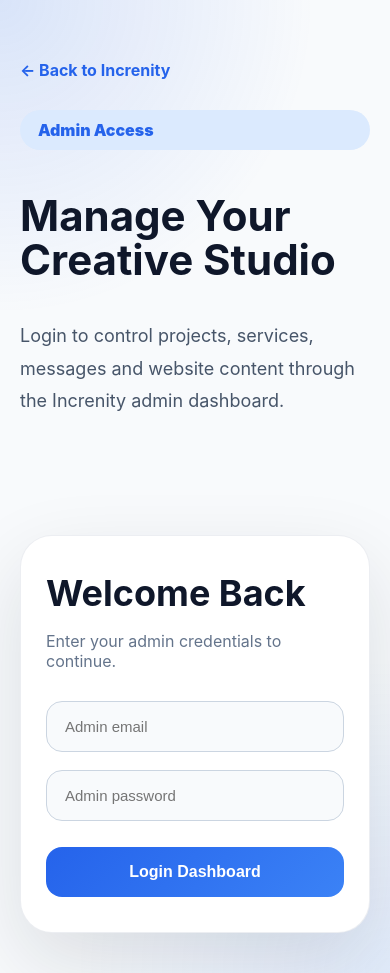
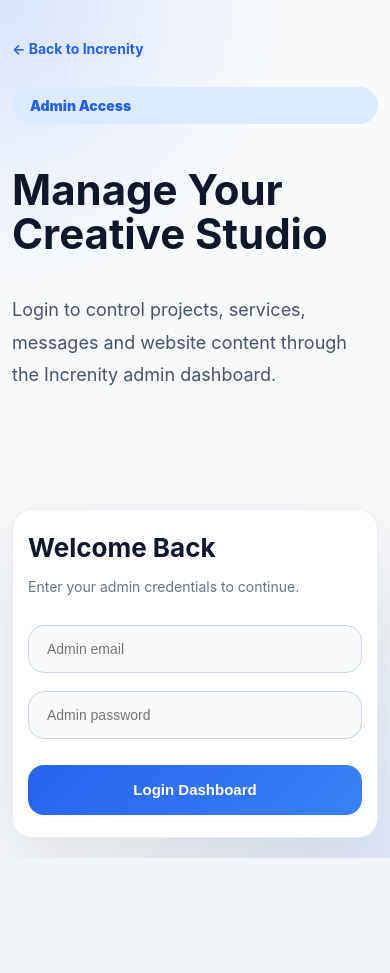
Before and after one commit to mubarak23523/increnity, a React (Vite) app in the folder frontend/: page /login in a window 390 px wide. After the commit the page ends 858 px from the top, so only its background shows below. Built offline with nearby package versions, Linux system fonts and the light colour scheme.

Commit message:
final responsive and backend fixes

```diff
--- a/frontend/src/pages/Public.css
+++ b/frontend/src/pages/Public.css
@@ -920,3 +920,195 @@ a {
 .public-navbar div a {
   margin-left: 0 !important;
 }
+/* ============================= */
+/* MOBILE RESPONSIVE FIX */
+/* ============================= */
+
+* {
+  box-sizing: border-box;
+}
+
+html,
+body {
+  width: 100%;
+  overflow-x: hidden;
+}
+
+/* Tablet */
+@media (max-width: 992px) {
+  .dashboard,
+  .admin-dashboard,
+  .main-layout,
+  .layout {
+    flex-direction: column;
+  }
+
+  .sidebar {
+    width: 100%;
+    height: auto;
+    position: relative;
+  }
+
+  .main-content,
+  .content,
+  .dashboard-content {
+    width: 100%;
+    padding: 20px;
+  }
+
+  .cards,
+  .project-grid,
+  .service-grid,
+  .stats-grid {
+    grid-template-columns: repeat(2, 1fr);
+  }
+}
+
+/* Mobile */
+@media (max-width: 768px) {
+  body {
+    font-size: 14px;
+  }
+
+  .container,
+  .wrapper,
+  .main-content,
+  .content,
+  .dashboard-content {
+    width: 100%;
+    padding: 15px;
+  }
+
+  .login-page,
+  .login-container,
+  .login-wrapper {
+    min-height: 100vh;
+    padding: 20px 12px;
+    flex-direction: column;
+  }
+
+  .login-left,
+  .login-right,
+  .login-card {
+    width: 100%;
+    max-width: 100%;
+  }
+
+  .login-card {
+    padding: 25px 18px;
+    border-radius: 20px;
+  }
+
+  .login-card h1,
+  .login-card h2 {
+    font-size: 26px;
+    line-height: 1.2;
+  }
+
+  input,
+  textarea,
+  select,
+  button {
+    width: 100%;
+    max-width: 100%;
+  }
+
+  button {
+    min-height: 45px;
+  }
+
+  .sidebar {
+    width: 100%;
+    height: auto;
+    padding: 12px;
+  }
+
+  .sidebar ul,
+  .sidebar-menu {
+    display: flex;
+    overflow-x: auto;
+    gap: 10px;
+    padding-bottom: 8px;
+  }
+
+  .sidebar li,
+  .sidebar-menu a {
+    white-space: nowrap;
+  }
+
+  .navbar,
+  .topbar,
+  .header {
+    width: 100%;
+    padding: 12px 15px;
+    flex-wrap: wrap;
+    gap: 10px;
+  }
+
+  .cards,
+  .project-grid,
+  .service-grid,
+  .stats-grid,
+  .image-grid {
+    grid-template-columns: 1fr;
+    gap: 18px;
+  }
+
+  .card,
+  .project-card,
+  .service-card,
+  .stat-card {
+    width: 100%;
+  }
+
+  table {
+    width: 100%;
+    min-width: 700px;
+  }
+
+  .table-wrapper,
+  .table-container {
+    width: 100%;
+    overflow-x: auto;
+  }
+
+  img {
+    max-width: 100%;
+    height: auto;
+  }
+}
+
+/* Small Mobile */
+@media (max-width: 480px) {
+  .main-content,
+  .content,
+  .dashboard-content {
+    padding: 12px;
+  }
+
+  h1 {
+    font-size: 26px;
+  }
+
+  h2 {
+    font-size: 22px;
+  }
+
+  p {
+    font-size: 14px;
+  }
+
+  .login-card {
+    padding: 22px 15px;
+  }
+
+  .login-card input {
+    height: 48px;
+    font-size: 14px;
+  }
+
+  .login-card button {
+    height: 50px;
+    font-size: 15px;
+  }
+}
```
Also changed, not shown: 1 other file (tests, documents, lock files or other folders).
